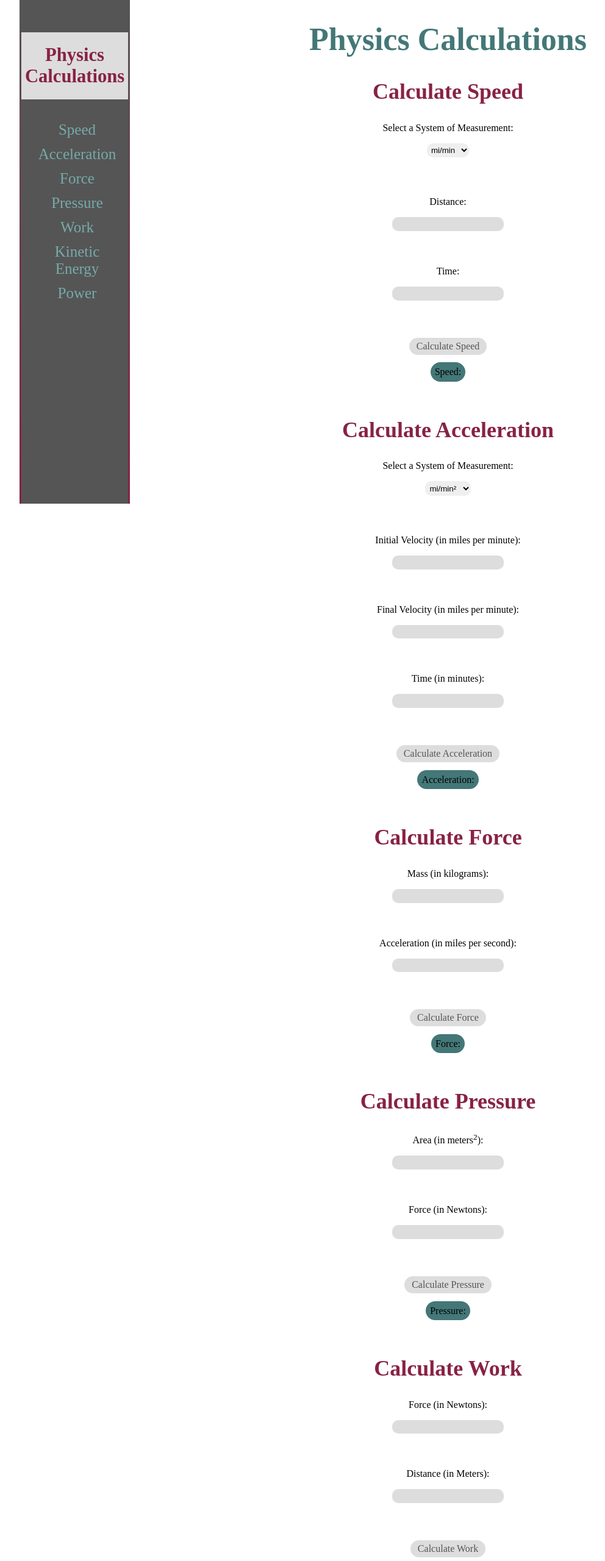
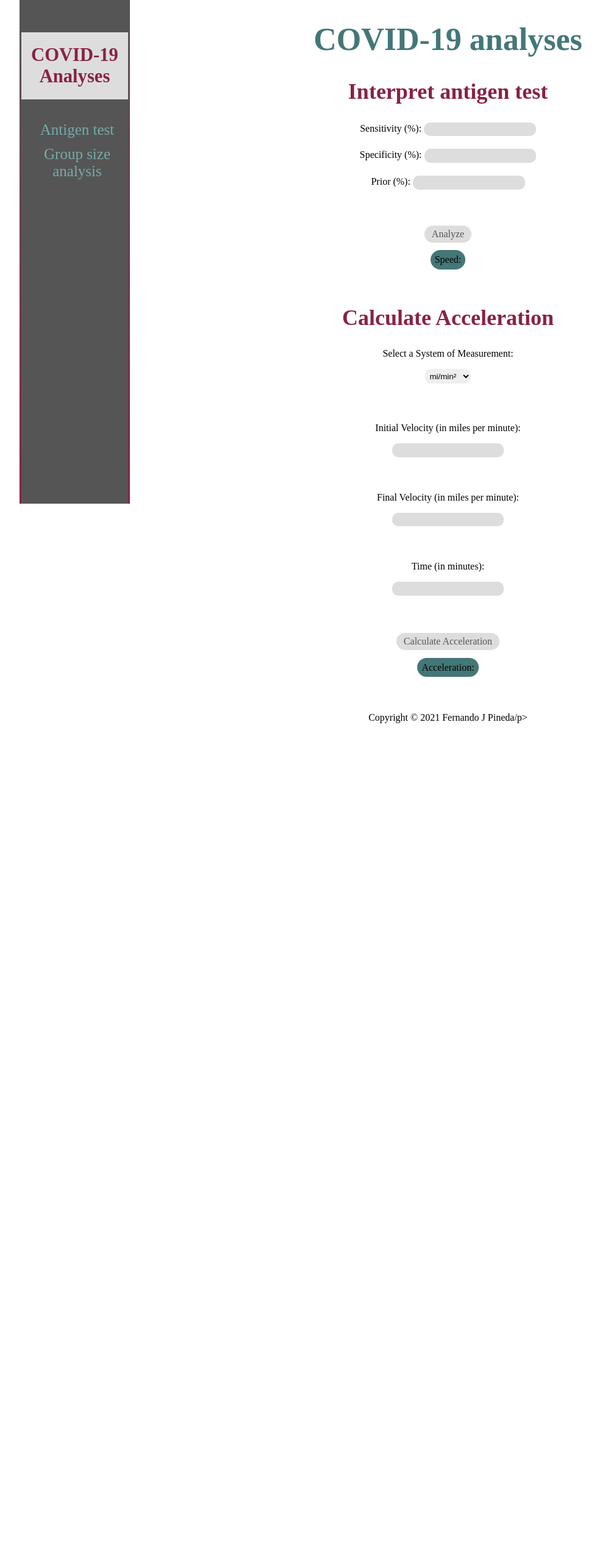
Before and after one commit to fjpineda/fjpineda.github.io, a plain HTML site: page index.html in a window 1280 px wide. Shown: the top 2560 px of the page at 61% size, without its empty margins (18-1010 px from the left). After the commit the page ends 1250 px from the top, so only its background shows below. Drawn offline with Linux system fonts and the light colour scheme; a script that the page names is missing.

Commit message:
cosmetic modifications in index.html

```diff
--- a/index.html
+++ b/index.html
@@ -1,35 +1,31 @@
-<!--website for calculating speed and acceleration-->
-<!--copyright 2019 levi barshinger-->
+<!--COVID calculators->
+<!--copyright 2021 Fernando J Pineda-->
 <!--DO NOT DELETE-->
 
 <!DOCTYPE html>
 
 <html>
   <head>
-    <title>JavaScript and the DOM Practice</title>
+    <title>COVID calculators</title>
     <link rel="stylesheet" href="styles.css"></link>
   </head>
 
   <body>
     <header>
       <div class="sidenav">
-        <h2 class="menu-title"><a href="#main-content">Physics Calculations</a></h2>
-        <a href="#calc-speed" class="nav-item">Speed</a>
-        <a href="#calc-acceleration" class="nav-item">Acceleration</a>
-        <a href="#calc-force" class="nav-item">Force</a>
-        <a href="#calc-pressure" class="nav-item">Pressure</a>
-        <a href="#calc-work" class="nav-item">Work</a>
-        <a href="#calc-kinetic-energy" class="nav-item">Kinetic Energy</a>
-        <a href="#calc-power" class="nav-item">Power</a>
+        <h2 class="menu-title"><a href="#main-content">COVID-19 Analyses</a></h2>
+        <a href="#calc-antigen_test" class="nav-item">Antigen test</a>
+        <a href="#calc-group_size_analysis" class="nav-item">Group size analysis</a>
       </div>
     </header>
 
     <div class="main-content" id="main-content">
-      <h1>Physics Calculations</h1>
+      <h1>COVID-19 analyses</h1>
 
-      <!--Calculates Speed-->
-      <div class="calc-speed" id="calc-speed">
-        <h2>Calculate Speed</h2>
+      <!--Analyzes Antigen test results -->
+      <div class="calc-antigen_test" id="calc-antigen_test">
+        <h2>Interpret antigen test</h2>
+<!--
         <p>Select a System of Measurement:</p>
         <div class="custom-select">
           <select name="speed-measurement" id="speed-measurement">
@@ -42,23 +38,24 @@
             <option value="km-hr" class="styled-option">km/hr</option>
           </select>
         </div>
-        <p>Distance:</p>
+-->
+        <p>Sensitivity (%):
         <input type="text" class="distance-for-speed"></input>
+		</p>
+		<p>Specificity (%):
+		<input type="text" class="speed-time"></input>
+		</p>
+		<p>Prior (%):
+		<input type="text" class="prior_infected"></input>
+		</p>
         <br>
-        <br>
-        <br>
-        <p>Time:</p>
-        <input type="text" class="speed-time"></input>
-        <br>
-        <br>
-        <br>
-        <button class="btn-speed">Calculate Speed</button>
+        <button class="btn-speed">Analyze</button>
         <br>
         <p class="speed-result results">Speed:</p>
       </div>
 
       <!--Calculates Acceleration-->
-      <div class="calc-acceleration" id="calc-acceleration">
+      <div class="calc-group_size_analysis" id="calc-group_size_analysis">
         <h2>Calculate Acceleration</h2>
         <p>Select a System of Measurement:</p>
         <div class="custom-select">
@@ -92,103 +89,7 @@
         <p class="acceleration-result results">Acceleration:</p>
       </div>
 
-      <!--Calculates Force-->
-      <div class="calc-force" id="calc-force">
-        <h2>Calculate Force</h2>
-        <p>Mass (in kilograms):</p>
-        <input type="text" class="mass"></input>
-        <br>
-        <br>
-        <br>
-        <p>Acceleration (in miles per second):</p>
-        <input type="text" class="acceleration-for-force"></input>
-        <br>
-        <br>
-        <br>
-        <button class="btn-force">Calculate Force</button>
-        <br>
-        <p class="force-result results">Force:</p>
-      </div>
-
-      <!--Calculates Pressure-->
-      <div class="calc-pressure" id="calc-pressure">
-        <h2>Calculate Pressure</h2>
-        <p>Area (in meters<sup>2</sup>):</p>
-        <input type="text" class="area"></input>
-        <br>
-        <br>
-        <br>
-        <p>Force (in Newtons):</p>
-        <input type="text" class="force-for-pressure"></input>
-        <br>
-        <br>
-        <br>
-        <button class="btn-pressure">Calculate Pressure</button>
-        <br>
-        <p class="pressure-result results">Pressure:</p>
-      </div>
-
-      <!--Calculates Work-->
-      <div class="calc-work" id="calc-work">
-        <h2>Calculate Work</h2>
-        <p>Force (in Newtons):</p>
-        <input type="text" class="force-for-work"></input>
-        <br>
-        <br>
-        <br>
-        <p>Distance (in Meters):</p>
-        <input type="text" class="distance-for-work"></input>
-        <br>
-        <br>
-        <br>
-        <button class="btn-work">Calculate Work</button>
-        <br>
-        <p class="work-result results">Work:</p>
-      </div>
-
-      <!--Calculates Kinetic Energy-->
-      <div class="calc-kinetic-energy" id="calc-kinetic-energy">
-        <h2>Calculate Kinetic Energy</h2>
-        <p>Mass (in kilograms):</p>
-        <input type="text" class="mass-for-kinetic-energy"></input>
-        <br>
-        <br>
-        <br>
-        <p>Veloctiy (in meters per second):</p>
-        <input type="text" class="velocity-for-kinetic-energy"></input>
-        <br>
-        <br>
-        <br>
-        <button class="btn-kinetic-energy">Calculate Kinetic Energy</button>
-        <br>
-        <p class="kinetic-energy-result results">Kinetic Energy:</p>
-      </div>
-
-      <!--Calculates Power-->
-      <div class="calc-power" id="calc-power">
-        <h2>Calculate Power</h2>
-        <p>Select a System of Measurement:</p>
-        <div class="custom-select">
-          <select name="power-measurement" id="power-measurement">
-            <option value="watts" class="styled-option">Watts</option>
-            <option value="horsepower" class="styled-option">Horsepower</option>
-          </select>
-        </div>
-        <p>Energy (in joules):</p>
-        <input type="text" class="energy-for-power"></input>
-        <br>
-        <br>
-        <br>
-        <p>Time (in seconds):</p>
-        <input type="text" class="time-for-power"></input>
-        <br>
-        <br>
-        <br>
-        <button class="btn-power">Calculate Power</button>
-        <br>
-        <p class="power-result results">Power:</p>
-      </div>
-      <p>Copyright &copy 2019 Levi Barshinger</p>
+      <p>Copyright &copy 2021 Fernando J Pineda/p>
     </div>
   </body>
   <script src="scripts.js"></script>
```
